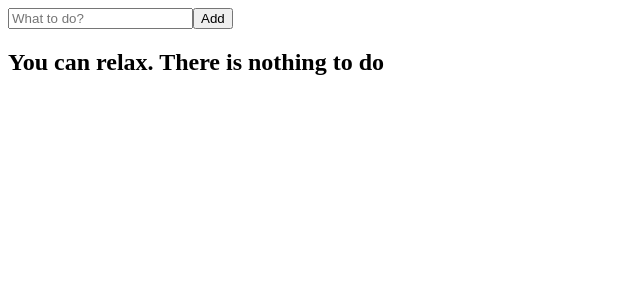
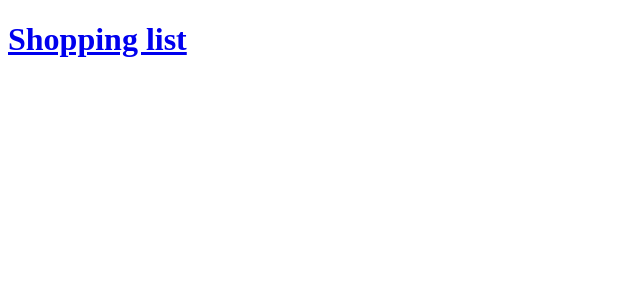
Before and after one commit to Cecilieditlevsen/portfolio, a Next.js app: page / in a window 1280 px wide. Shown: the top 300 px of the page, without its empty margins (0-640 px from the left). Built offline with nearby package versions, Linux system fonts and the light colour scheme.

Commit message:
portfolio

```diff
--- a/pages/index.tsx
+++ b/pages/index.tsx
@@ -1,156 +1,14 @@
 import Link from 'next/link'
 import React, { ChangeEvent, FormEvent, useState } from 'react'
-import clsx from 'clsx'
-import { ListItem } from '../components/ListItem'
-import { nanoid } from 'nanoid'
-import { Button } from '../components/Button'
-
-type ListItem = {
-  title: string
-  isCompleted: boolean
-  id: string
-}
 
 const IndexPage = () => {
-  const [value, setValue] = useState<string>('')
-  const [errorMessage, setErrorMessage] = useState<string>('')
-  const [list, setList] = useState<ListItem[]>([])
-  const listHasItems = list.length > 0
-
-  const completedItems = list.filter((item) => item.isCompleted).length
-  const remainingItems = list.length - completedItems
-
-  // Function to handle the submit event
-  // 'e' is the event and is with TypsScript typed as a generic submit event with HTML form element
-  const handleSubmit = (e: FormEvent<HTMLFormElement>) => {
-    // Prevent refreshig
-    e.preventDefault()
-
-    // If user tries to submit an empty input field, the 'errorMessage' variable is set.
-    if (!value) {
-      return setErrorMessage('You need to fill out the input.')
-    }
-
-    // Creates new list item with the type ListItem that declares the title, id and if its completed
-    const newItem: ListItem = {
-      title: value,
-      isCompleted: false,
-      id: nanoid(),
-    }
-
-    // Updates the "list" variable to contain the previous contents and add the new list Item
-    setList((prev) => [...prev, newItem])
-
-    // After succesfull subit the input field and the error message is cleared
-    setValue('')
-    setErrorMessage('')
-  }
-
-  // Function to handle the input change event
-  // 'e' is the event and is with TypeScript typed as a generic change event with HTML input element
-  const handleChange = (e: ChangeEvent<HTMLInputElement>) => {
-    // Sets the 'value' variable to the value that comes with the change event (i.e. whatever is typed into the input field). The value is nested under 'target' (can also be found under 'currentTarget').
-    setValue(e.target.value)
-  }
-
-  const handleOnToggle = (id: string) => {
-    const newList = list.map((item) => {
-      if (item.id === id) {
-        return {
-          ...item,
-          isCompleted: !item.isCompleted,
-        }
-      }
-
-      return item
-    })
-
-    setList(newList)
-  }
-
-  const handleOnDelete = (id: string) => {
-    const newList = list.filter((item) => item.id !== id)
-
-    setList(newList)
-  }
-
-
   // Return JSX
   return (
-    <div className="py-20 bg-green-100 min-h-screen">
-      <div className="max-w-prose mx-auto px-5">
-        {/* Form element with sumbit event handler and change event handler. Event handlers always recieve an event of the respected type (eg. click, change, submit) */}
-        {/* Submit event handler is called when a button within the form element is pressed and have the type 'submit' */}
-        {/* When the button is pressed, the function 'handleSubmit' runs. */}
-        <form onSubmit={handleSubmit}>
-          <div className="flex flex-col space-y-3 md:flex-row md:space-y-0 md:space-x-4">
-            <input
-              value={value}
-              // Change event handler: onChange is called when the input field changes i.e. every time a key is pressed. The function 'handleChange' is then called, and receives the change event.
-              onChange={handleChange}
-              // I use clsx (a utility for constructing className strings conditionally) to apply default styles and error styles when there's an error.
-              // https://www.npmjs.com/package/clsx
-              className={clsx(
-                'p-4 w-full shadow-md rounded focus:ring-2 focus:ring-purple-600 outline-none',
-                {
-                  'border-2 border-red-500': errorMessage,
-                }
-              )}
-              type="text"
-              placeholder="What to do?"
-            />
-
-            <Button type="submit" variant="purple" className="min-w-[80px] text-base min-h-[46px]">
-              Add
-            </Button>
-          </div>
-
-          {/* Ternary: If errorMessage is truthy (true, non-empty string etc.) then output HTML otherwise don't do anything (null) */}
-          {errorMessage ? (
-            <div className="mt-3">
-              <p className="text-red-500 text-sm" role="alert">
-                {/* Contains the error message */}
-                {errorMessage}
-              </p>
-            </div>
-          ) : null}
-        </form>
-
-        <div className="flex flex-col p-6 bg-white min-h-[200px] mt-8 shadow-md">
-          <h2 className="text-2xl font-bold mb-1 md:mb-6">
-            {listHasItems
-              ? 'You have things to do!'
-              : 'You can relax. There is nothing to do'}
-          </h2>
-
-          {listHasItems ? (
-            <>
-              <div className="space-x-3 text-sm text-gray-600 mb-6 md:hidden">
-                <span>Remaining: {remainingItems}</span>
-                <span>Completed: {completedItems}</span>
-              </div>
-
-              <ul className="space-y-3">
-                {list.map(({ id, title, isCompleted }) => (
-                  <ListItem
-                    key={id}
-                    title={title}
-                    onToggle={() => handleOnToggle(id)}
-                    onDelete={() => handleOnDelete(id)}
-                    isCompleted={isCompleted}
-                  />
-                ))}
-              </ul>
-
-              <div className="space-x-3 text-sm mt-auto ml-auto pt-6 text-gray-600 hidden md:block">
-                <span>Remaining: {remainingItems}</span>
-                <span>Completed: {completedItems}</span>
-              </div>
-            </>
-          ) : null}
-        </div>
-      </div>
-    </div>
+    <h1>
+      <Link href="/shopping-list">
+        <a>Shopping list</a>
+      </Link>
+    </h1>
   )
 }
 
--- a/pages/shopping-list.tsx
+++ b/pages/shopping-list.tsx
@@ -115,7 +115,7 @@ const ShoppingList = () => {
                       handleToggle={handleToggle}
                     />
                   ))
-                : activeList === 'remai˚ning'
+                : activeList === 'remaining'
                 ? remainingList.map(({ title, id, isCompleted }) => (
                     <NewListItem
                       key={id}
```
Also changed, not shown: img/landscape.jpeg (added).
